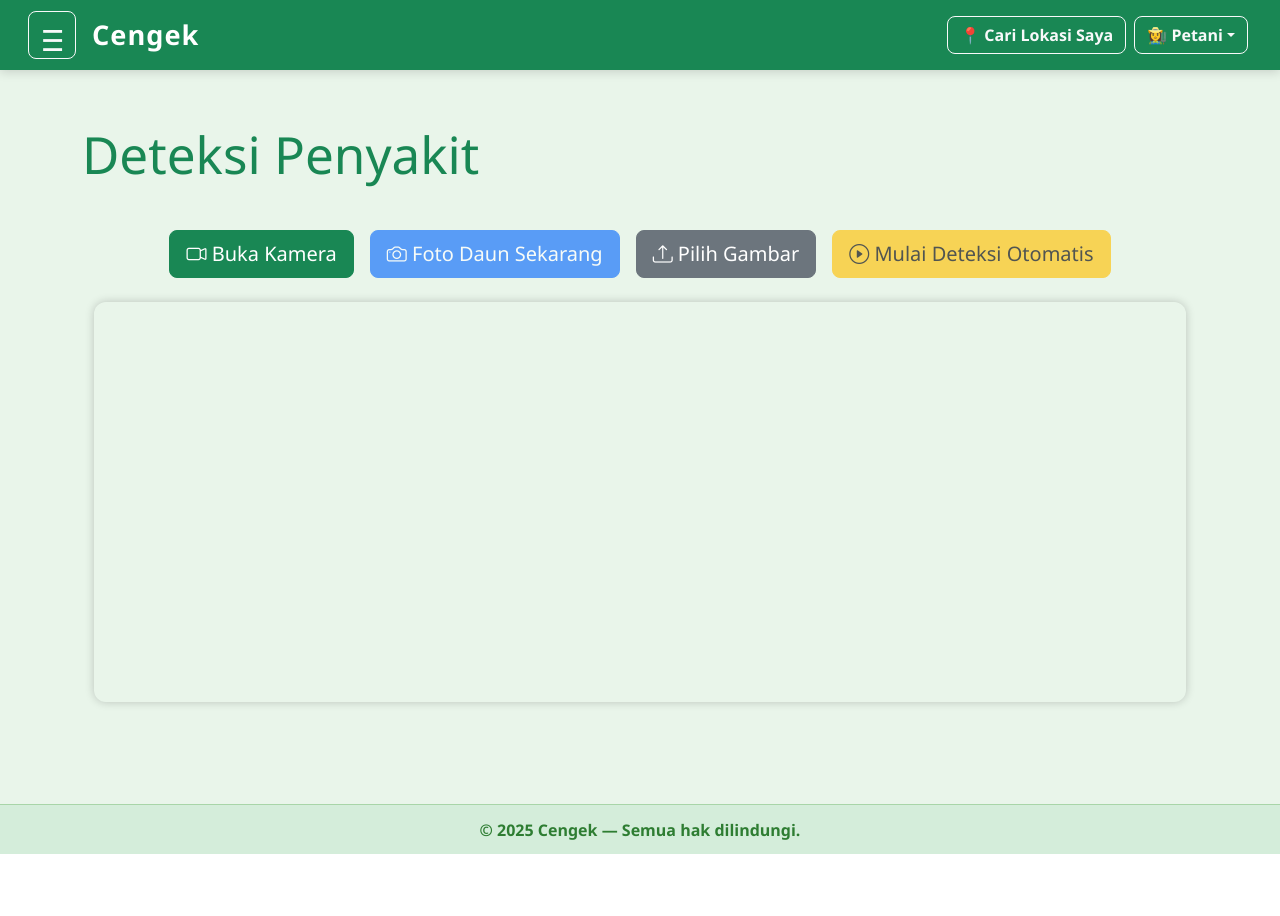
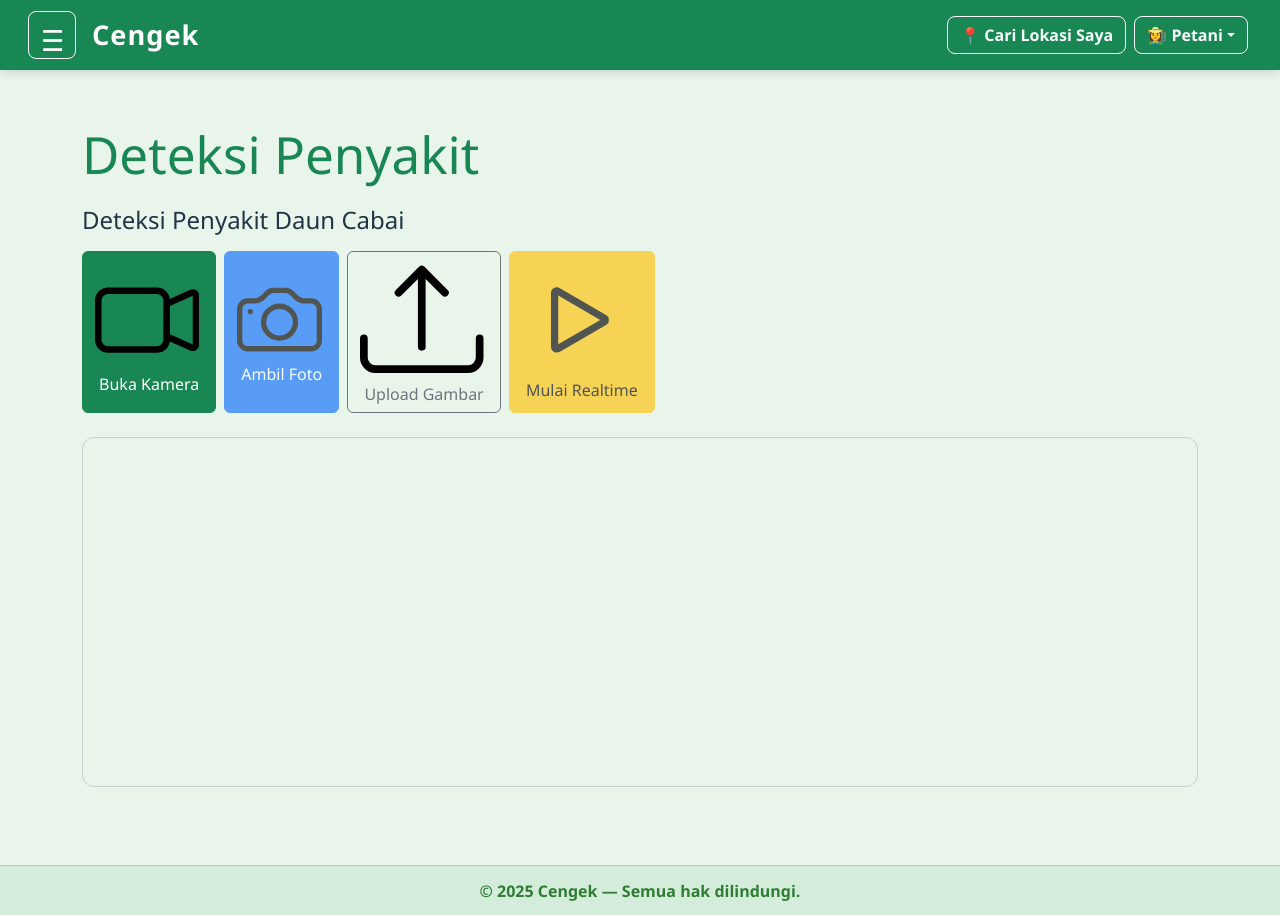
Before and after one commit to pebipebriansah/frontend-hackaton, a React (Vite) app: page /deteksi-penyakit in a window 1280 px wide. Before the commit the page ends 855 px from the top, so only its background shows below. Built offline with nearby package versions, Linux system fonts and the light colour scheme; sample sign-in values are in the browser's storage.

Commit message:
Update DeteksiPenyakitContent.jsx

```diff
--- a/src/pages/DeteksiPenyakit/DeteksiPenyakitContent.jsx
+++ b/src/pages/DeteksiPenyakit/DeteksiPenyakitContent.jsx
@@ -1,6 +1,6 @@
 import { useRef, useState, useEffect } from 'react';
-import { Card, Alert, Button } from 'react-bootstrap';
-import 'bootstrap-icons/font/bootstrap-icons.css';
+import { Card, Alert, Button, Row, Col, Spinner } from 'react-bootstrap';
+import { CameraVideo, Camera, Upload, Play, Stop } from 'react-bootstrap-icons';
 
 function DeteksiPenyakitContent() {
   const videoRef = useRef(null);
@@ -19,17 +19,14 @@ function DeteksiPenyakitContent() {
     setError(null);
     setResult(null);
     if (navigator.mediaDevices && navigator.mediaDevices.getUserMedia) {
-      navigator.mediaDevices
-        .getUserMedia({ video: true })
-        .then((stream) => {
+      navigator.mediaDevices.getUserMedia({ video: true })
+        .then(stream => {
           if (videoRef.current) {
             videoRef.current.srcObject = stream;
             videoRef.current.play();
           }
         })
-        .catch((err) => {
-          setError('Tidak bisa mengakses kamera: ' + err.message);
-        });
+        .catch(err => setError('Tidak bisa mengakses kamera: ' + err.message));
     } else {
       setError('Browser tidak mendukung kamera');
     }
@@ -62,7 +59,7 @@ function DeteksiPenyakitContent() {
       setError(null);
 
       const reader = new FileReader();
-      reader.onload = (event) => {
+      reader.onload = event => {
         setImageSrc(event.target.result);
       };
       reader.readAsDataURL(file);
@@ -79,7 +76,7 @@ function DeteksiPenyakitContent() {
     setError(null);
 
     const reader = new FileReader();
-    reader.onload = (event) => {
+    reader.onload = event => {
       setImageSrc(event.target.result);
     };
     reader.readAsDataURL(file);
@@ -104,7 +101,6 @@ function DeteksiPenyakitContent() {
       });
 
       const text = await response.text();
-
       if (!response.ok) {
         let errMsg = 'Gagal deteksi penyakit';
         try {
@@ -116,13 +112,7 @@ function DeteksiPenyakitContent() {
         throw new Error(errMsg);
       }
 
-      let data;
-      try {
-        data = JSON.parse(text);
-      } catch {
-        throw new Error('Response bukan JSON valid');
-      }
-
+      const data = JSON.parse(text);
       if (data.success) {
         setResult(data);
       } else {
@@ -149,10 +139,8 @@ function DeteksiPenyakitContent() {
     canvas.toBlob(blob => {
       if (!blob) return;
       const file = new File([blob], "frame.png", { type: "image/png" });
-
       if (imageSrc) URL.revokeObjectURL(imageSrc);
       setImageSrc(URL.createObjectURL(file));
-
       uploadImage(file);
     }, 'image/png');
   };
@@ -192,66 +180,84 @@ function DeteksiPenyakitContent() {
   }, []);
 
   return (
-    <div className="container py-4">
-      <div className="mb-4 d-flex flex-wrap gap-3 justify-content-center">
-        <Button variant="success" size="lg" onClick={startCamera} disabled={!!imageFile || isRealtime}>
-          <i className="bi bi-camera-video"></i> Buka Kamera
+    <>
+      <h4 className="mb-3">Deteksi Penyakit Daun Cabai</h4>
+      <div className="d-flex flex-wrap gap-2 mb-4">
+        <Button variant="success" onClick={startCamera} disabled={!!imageFile || isRealtime}>
+          <CameraVideo className="me-1" /> Buka Kamera
         </Button>
-        <Button variant="primary" size="lg" onClick={capturePhoto} disabled={!videoRef.current || !videoRef.current.srcObject || !!imageFile || isRealtime}>
-          <i className="bi bi-camera"></i> Foto Daun Sekarang
+        <Button variant="primary" onClick={capturePhoto} disabled={!videoRef.current?.srcObject || !!imageFile || isRealtime}>
+          <Camera className="me-1" /> Ambil Foto
         </Button>
-        <div>
-          <label htmlFor="fileInput" className="btn btn-secondary btn-lg">
-            <i className="bi bi-upload"></i> Pilih Gambar
+        <label className="btn btn-outline-secondary mb-0">
+          <Upload className="me-1" /> Upload Gambar
+          <input type="file" accept="image/*" onChange={handleFileChange} hidden disabled={imageFile || isRealtime} />
         </label>
-          <input id="fileInput" type="file" accept="image/*" onChange={handleFileChange} disabled={imageFile || isRealtime} style={{ display: 'none' }} />
-        </div>
         {!isRealtime ? (
-          <Button variant="warning" size="lg" onClick={startRealtimeDetection} disabled={!videoRef.current || !videoRef.current.srcObject}>
-            <i className="bi bi-play-circle"></i> Mulai Deteksi Otomatis
+          <Button variant="warning" onClick={startRealtimeDetection} disabled={!videoRef.current?.srcObject}>
+            <Play className="me-1" /> Mulai Realtime
           </Button>
         ) : (
-          <Button variant="danger" size="lg" onClick={stopRealtimeDetection}>
-            <i className="bi bi-stop-circle"></i> Stop Deteksi Otomatis
+          <Button variant="danger" onClick={stopRealtimeDetection}>
+            <Stop className="me-1" /> Stop Realtime
           </Button>
         )}
       </div>
 
-      {error && <Alert variant="danger" className="text-center">{error}</Alert>}
-      {loading && <Alert variant="info" className="text-center">Sedang memeriksa gambar daun...</Alert>}
-
-      <div className="mb-3 text-center">
-        <video ref={videoRef} style={{ width: '100%', maxHeight: '400px', borderRadius: '12px', boxShadow: '0 0 10px rgba(0,0,0,0.2)' }} autoPlay muted playsInline />
-      </div>
-
-      {imageSrc && (
-        <div className="mb-4 text-center">
-          <h5>📷 Gambar Daun</h5>
-          <img src={imageSrc} alt="Preview" style={{ width: '100%', maxWidth: '500px', borderRadius: '12px', border: '2px solid #ccc' }} />
-        </div>
+      {error && <Alert variant="danger">{error}</Alert>}
+      {loading && (
+        <Alert variant="info">
+          <Spinner animation="border" size="sm" className="me-2" />
+          Memproses gambar...
+        </Alert>
       )}
 
+      <video
+        ref={videoRef}
+        style={{ width: '100%', maxHeight: '350px', borderRadius: '12px', marginBottom: '1rem', border: '1px solid #ccc' }}
+        autoPlay
+        muted
+        playsInline
+      />
+
+      <Row>
+        {imageSrc && (
+          <Col md={6}>
+            <Card className="mb-3 shadow-sm">
+              <Card.Header>Gambar Preview</Card.Header>
+              <Card.Img variant="top" src={imageSrc} style={{ maxHeight: '300px', objectFit: 'cover' }} />
+            </Card>
+          </Col>
+        )}
         {result && (
-        <Card className="mb-4 shadow">
+          <Col md={6}>
+            <Card className="mb-3 shadow-sm">
+              <Card.Header>Hasil Deteksi</Card.Header>
               <Card.Body>
-            <Card.Title className="text-success fw-bold">✅ Hasil Deteksi</Card.Title>
                 <Card.Text>
-              <p><strong>Jenis Penyakit:</strong> {result.data.label}</p>
-              <p><strong>Tingkat Keyakinan:</strong></p>
-              <ul>
+                  <strong>Label:</strong> {result.data.label} <br />
+                  <strong>Confidence:</strong>
                   {result.data.confidences.map((item, index) => (
-                  <li key={index}>
-                    {item.label}: <strong>{(item.confidence * 100).toFixed(2)}%</strong>
-                  </li>
+                    <div key={index} className="mb-2">
+                      <div className="d-flex justify-content-between">
+                        <span><strong>{item.label}</strong></span>
+                        <span>{(item.confidence * 100).toFixed(2)}%</span>
+                      </div>
+                      <ProgressBar now={item.confidence * 100} label={`${(item.confidence * 100).toFixed(1)}%`} variant={
+                        item.confidence >= 0.8 ? 'success' :
+                        item.confidence >= 0.5 ? 'warning' : 'danger'
+                      } />
+                    </div>
                   ))}
-              </ul>
                 </Card.Text>
               </Card.Body>
             </Card>
+          </Col>
         )}
+      </Row>
 
       <canvas ref={canvasRef} style={{ display: 'none' }} />
-    </div>
+    </>
   );
 }
 
```
Lines whose indentation alone changed are shown as unchanged.
